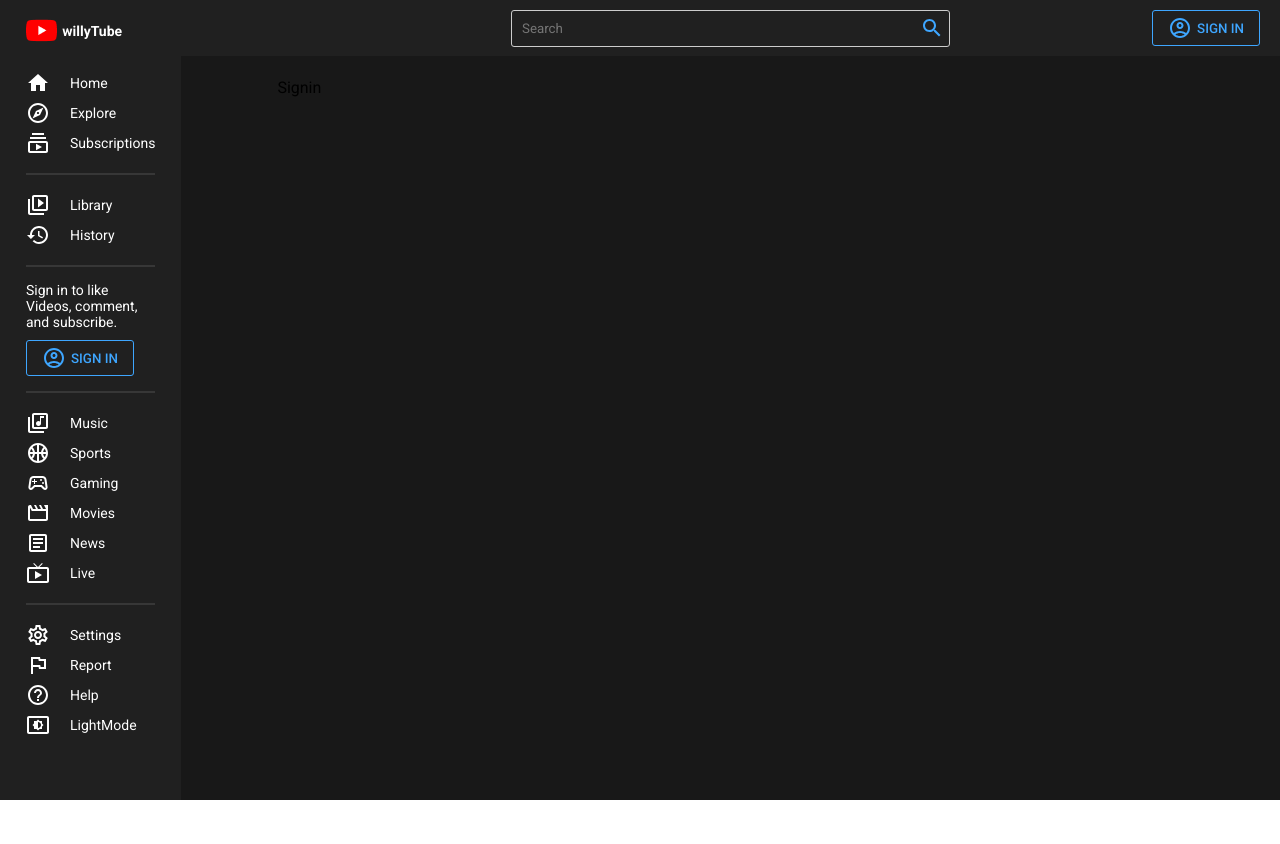
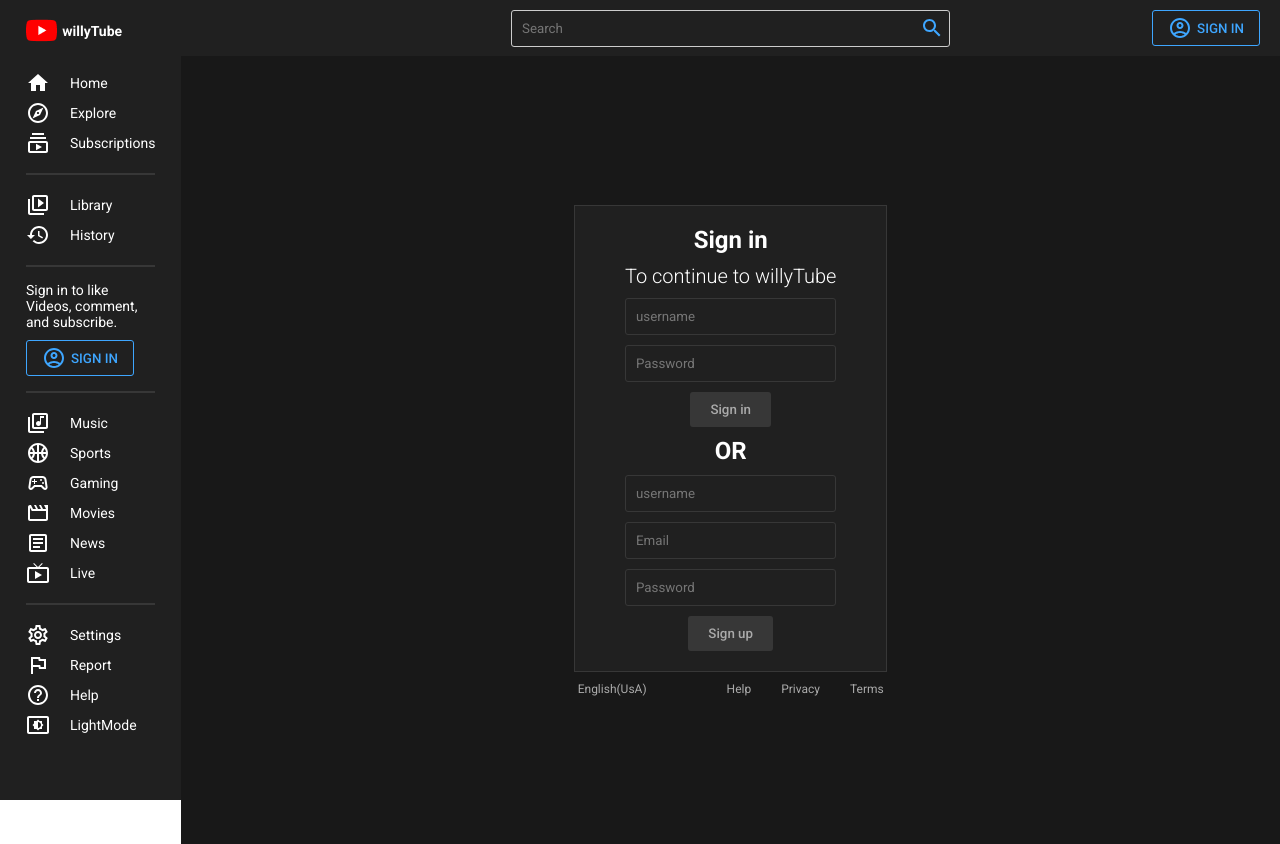
Before and after one commit to walidhassan1011/willyTube-frontend, a React (Vite) app: page /signin in a window 1280 px wide. Before the commit the page ends 800 px from the top, so only its background shows below. Built offline with nearby package versions, Linux system fonts and the light colour scheme.

Commit message:
WillyTube frontend done

```diff
--- a/src/components/Menu.jsx
+++ b/src/components/Menu.jsx
@@ -111,9 +111,16 @@
         <Hr />
         <Login>
           Sign in to like Videos, comment, and subscribe.
-          <Button>
-            <AccountCircleOutlinedIcon /> SIGN IN
-          </Button>
+          <Link
+            to={"/signin"}
+            style={{
+              textDecoration: "none",
+            }}
+          >
+            <Button>
+              <AccountCircleOutlinedIcon /> SIGN IN
+            </Button>
+          </Link>
         </Login>
         <Hr />
 
--- a/src/components/Navbar.jsx
+++ b/src/components/Navbar.jsx
@@ -2,6 +2,7 @@
 import AccountCircleOutlinedIcon from "@mui/icons-material/AccountCircleOutlined";
 import styled from "styled-components";
 import { SearchOutlined } from "@mui/icons-material";
+import { Link } from "react-router-dom";
 const Container = styled.div`
   position: sticky;
   top: 0;
@@ -69,9 +70,16 @@
             }}
           />
         </Search>
-        <Button>
-          <AccountCircleOutlinedIcon /> SIGN IN
-        </Button>
+        <Link
+          to="/signin"
+          style={{
+            textDecoration: "none",
+          }}
+        >
+          <Button>
+            <AccountCircleOutlinedIcon /> SIGN IN
+          </Button>
+        </Link>
       </Wrapper>
     </Container>
   );
--- a/src/pages/Signin.jsx
+++ b/src/pages/Signin.jsx
@@ -1,10 +1,87 @@
 import React from "react";
+
 import styled from "styled-components";
 
-const Container = styled.div``;
+const Container = styled.div`
+  display: flex;
+  flex-direction: column;
+  align-items: center;
+  justify-content: center;
+  height: calc(100vh - 56px);
+  color: ${({ theme }) => theme.text};
+`;
+
+const Wrapper = styled.div`
+  display: flex;
+  align-items: center;
+  flex-direction: column;
+  background-color: ${({ theme }) => theme.bgLighter};
+  padding: 20px 50px;
+  border: 1px solid ${({ theme }) => theme.soft};
+  gap: 10px;
+`;
+
+const Title = styled.h1`
+  font-size: 24px;
+`;
+const SubTitle = styled.h2`
+  font-size: 20px;
+  font-weight: 300;
+`;
+const Input = styled.input`
+  border: 1px solid ${({ theme }) => theme.soft};
+  border-radius: 3px;
+  padding: 10px;
+  background-color: transparent;
+  width: 100%;
+`;
+const Button = styled.button`
+  border-radius: 3px;
+  border: none;
+  padding: 10px 20px;
+  font-weight: 500;
+  cursor: pointer;
+  background-color: ${({ theme }) => theme.soft};
+  color: ${({ theme }) => theme.textSoft};
+`;
+const More = styled.div`
+  display: flex;
+  margin-top: 10px;
+  font-size: 12px;
+  color: ${({ theme }) => theme.textSoft};
+`;
+const Links = styled.div`
+  margin-left: 50px;
+`;
+const Link = styled.span`
+  margin-left: 30px;
+`;
 
 function Signin() {
-  return <div>Signin</div>;
+  return (
+    <Container>
+      <Wrapper>
+        <Title>Sign in</Title>
+        <SubTitle>To continue to willyTube</SubTitle>
+        <Input placeholder="username" />
+        <Input type="password" placeholder="Password" />
+        <Button>Sign in</Button>
+        <Title>OR</Title>
+        <Input placeholder="username" />
+        <Input type="email" placeholder="Email" />
+        <Input type="password" placeholder="Password" />
+        <Button>Sign up</Button>
+      </Wrapper>
+      <More>
+        English(UsA)
+        <Links>
+          <Link>Help</Link>
+          <Link>Privacy</Link>
+          <Link>Terms</Link>
+        </Links>
+      </More>
+    </Container>
+  );
 }
 
 export default Signin;
```
